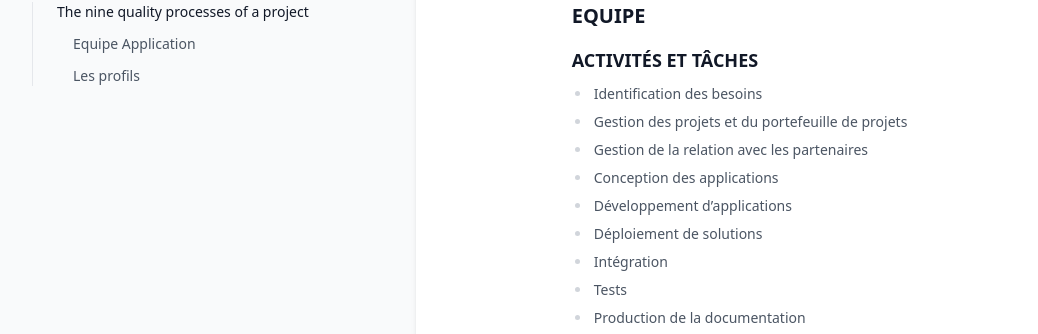
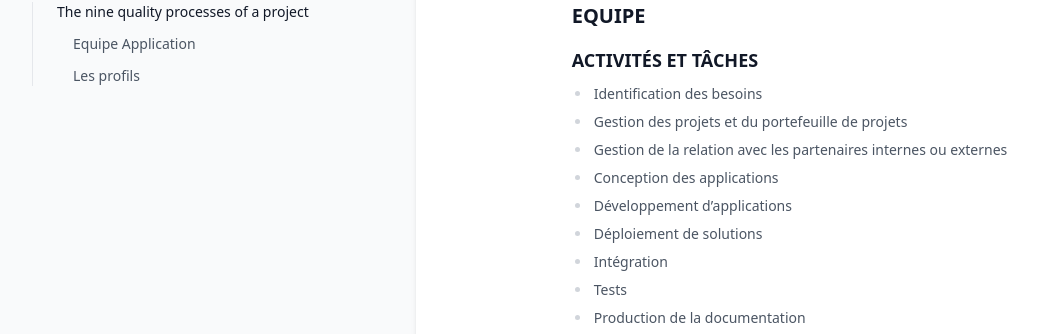
Before and after one commit to greglejeune/ebook, a Jekyll site: the page built from _gdp/apps.md, in a window 1280 px wide. Shown: the part 126-460 px from the top of the page, without its empty margins (0-1038 px from the left). Built offline with Jekyll 4.4.1, drawn with Linux system fonts in a browser that asks for light colours.

Commit message:
Update apps.md

```diff
--- a/_gdp/apps.md
+++ b/_gdp/apps.md
@@ -10,7 +10,7 @@ category: process
 
 - Identification des besoins
 - Gestion des projets et du portefeuille de projets
-- Gestion de la relation avec les partenaires
+- Gestion de la relation avec les partenaires internes ou externes
 - Conception des applications
 - Développement d'applications
 - Déploiement de solutions
```
